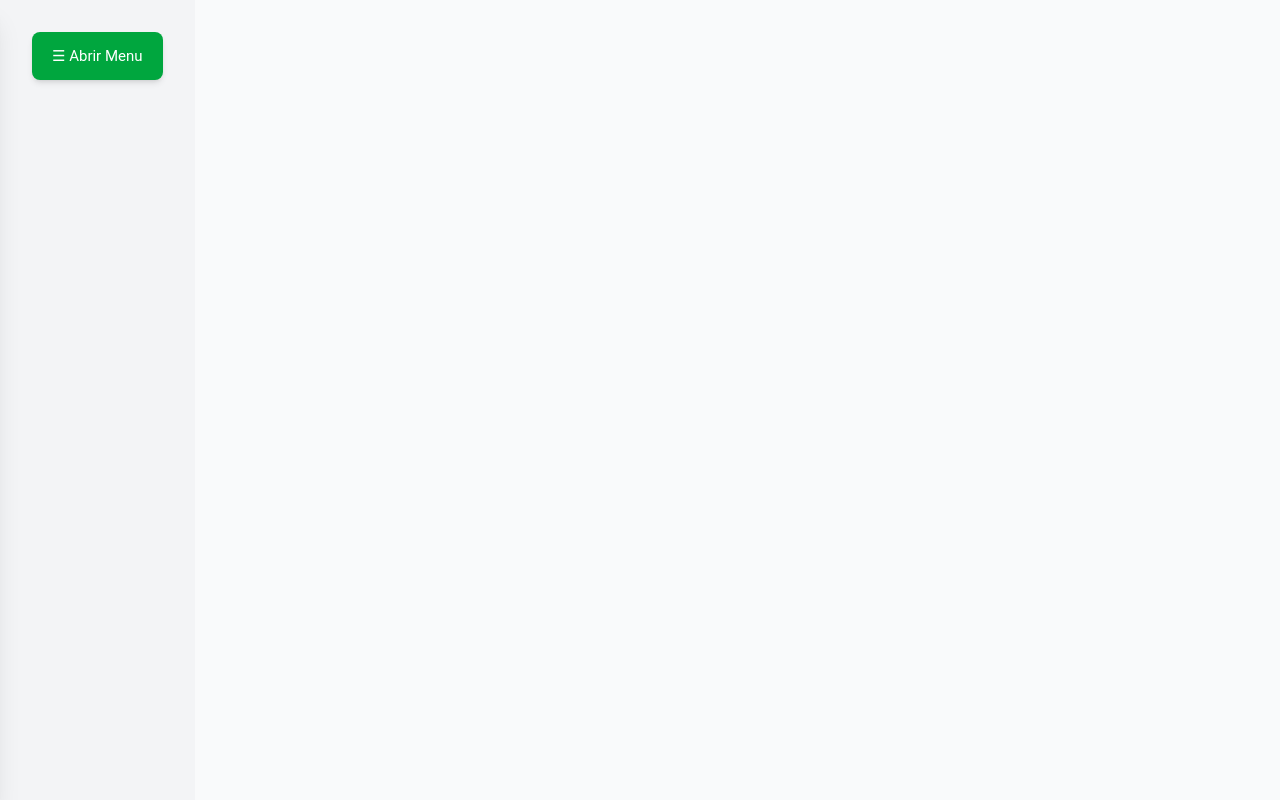
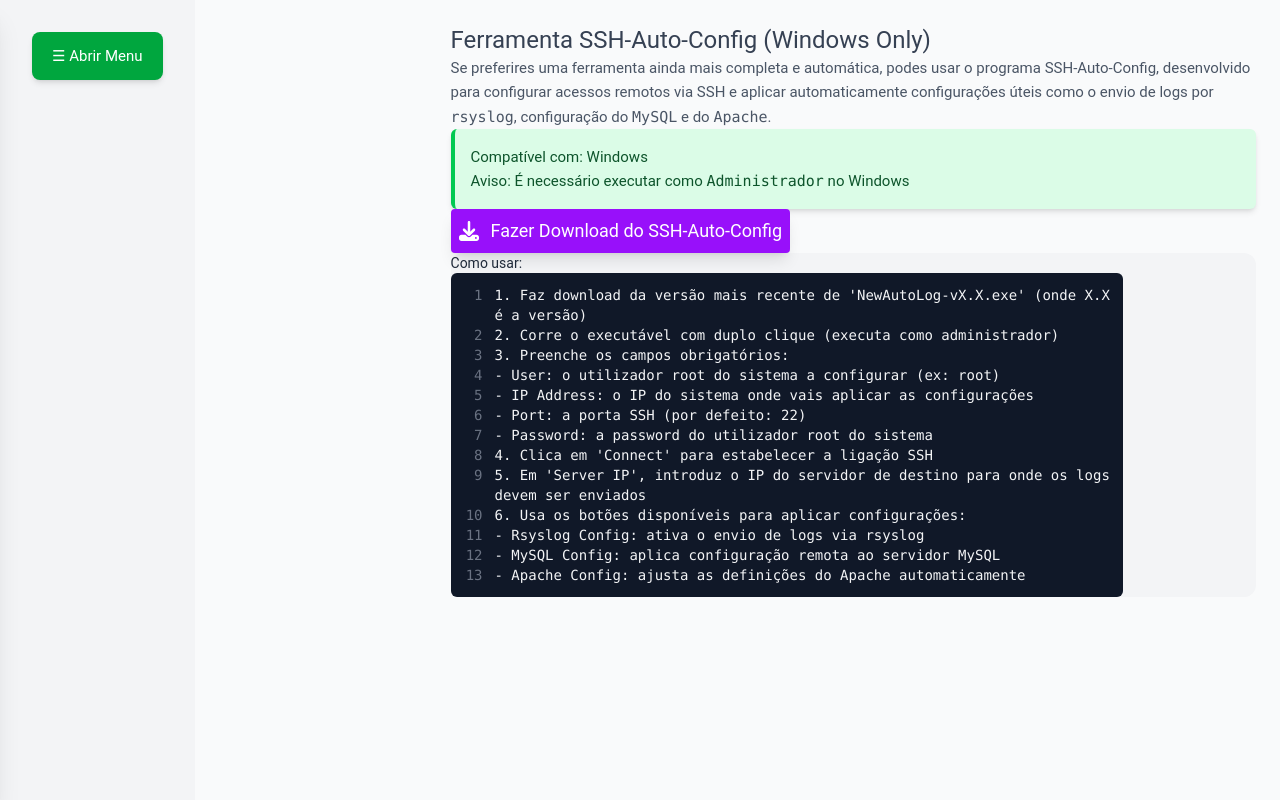
Before and after one commit to MigueXYZ/PI, a Vue app in the folder FrontEnd/: page /autotool in a window 1280 px wide. Built offline with nearby package versions, Linux system fonts and the light colour scheme.

Commit message:
New AutoTool Feature

```diff
--- a/FrontEnd/src/components/Sidebar.vue
+++ b/FrontEnd/src/components/Sidebar.vue
@@ -5,6 +5,7 @@ import router from "../router";
 
 const menuItems = [
   { label: "Início", route: "/", icon: "house", sub: "fas" },
+  { label: "Ferramenta automática", route:"/AutoTool", icon:"python", sub: "fab"},
   { label: "Maquinas Linux", route: "/MaquinasLinux", icon: "linux", sub: "fab" },
   { label: "Maquinas Windows", route: "/MaquinasWindows", icon: "windows", sub: "fab" },
   { label: "Switches Cisco", route: "/SwitchesCisco", icon: "globe", sub: "fas" },
--- a/FrontEnd/src/main.ts
+++ b/FrontEnd/src/main.ts
@@ -1,7 +1,7 @@
 import './assets/main.css'
 import { library } from '@fortawesome/fontawesome-svg-core'
 import { faHouse, faGear, faDatabase, faGlobe, faBars , faFeather } from '@fortawesome/free-solid-svg-icons'
-import { faWindows, faLinux } from '@fortawesome/free-brands-svg-icons'
+import { faWindows, faLinux, faPython } from '@fortawesome/free-brands-svg-icons'
 import { FontAwesomeIcon } from '@fortawesome/vue-fontawesome'
 
 import { createApp } from 'vue'
@@ -10,7 +10,7 @@ import { createPinia } from 'pinia'
 import App from './App.vue'
 import router from './router'
 
-library.add(faHouse, faGear, faDatabase, faWindows, faLinux ,faGlobe, faBars, faFeather)
+library.add(faHouse, faGear, faDatabase, faWindows, faLinux ,faGlobe, faBars, faFeather, faPython)
 
 const app = createApp(App)
 
--- a/FrontEnd/src/router/index.ts
+++ b/FrontEnd/src/router/index.ts
@@ -5,6 +5,7 @@ import windowsView from '@/views/windowsView.vue'
 import switchesCiscoView from '@/views/switchesCiscoView.vue'
 import mySqlView from '@/views/MySqlView.vue'
 import apacheView from '@/views/ApacheView.vue'
+import autoToolView from '@/views/AutoToolView.vue'
 
 const router = createRouter({
   history: createWebHistory(import.meta.env.BASE_URL),
@@ -39,6 +40,11 @@ const router = createRouter({
       name:'Apache',
       component:apacheView
     },
+    {
+      path:'/autotool',
+      name:'AutoTool',
+      component :autoToolView
+    },
   ],
 })
 
--- /dev/null
+++ b/FrontEnd/src/views/AutoToolView.vue
@@ -0,0 +1,48 @@
+<script setup lang="ts">
+  import CodeBlock from "@/components/CodeBlock.vue"
+</script>
+
+<template>
+  <article class="space-y-6">
+    <h3 class="text-2xl font-semibold text-gray-700">
+      Ferramenta SSH-Auto-Config (Windows Only)
+    </h3>
+
+    <p class="text-gray-600 leading-relaxed">
+      Se preferires uma ferramenta ainda mais completa e automática, podes usar o programa
+      <strong>SSH-Auto-Config</strong>, desenvolvido para configurar acessos remotos via SSH e aplicar automaticamente configurações úteis como o envio de logs por <code>rsyslog</code>, configuração do <code>MySQL</code> e do <code>Apache</code>.
+    </p>
+
+    <div class="bg-green-100 border-l-4 border-green-500 text-green-900 p-4 rounded-md shadow-md">
+      <p><strong>Compatível com:</strong> Windows</p>
+      <p><strong>Aviso:</strong> É necessário executar como <code>Administrador</code> no Windows</p>
+    </div>
+
+    <a
+      href="https://github.com/ssprata/ssh-auto-config/releases/"
+      class="inline-flex items-center gap-3 !p-2 m-2 rounded-sm font-bold text-lg shadow-lg transition duration-200 bg-purple-600 !text-white hover:bg-purple-700 hover:text-white"
+    >
+      <svg xmlns="http://www.w3.org/2000/svg" class="w-5 h-5" viewBox="0 0 512 512" fill="currentColor">
+        <path d="M288 32c0-17.7-14.3-32-32-32s-32 14.3-32 32l0 242.7-73.4-73.4c-12.5-12.5-32.8-12.5-45.3 0s-12.5 32.8 0 45.3l128 128c12.5 12.5 32.8 12.5 45.3 0l128-128c12.5-12.5 12.5-32.8 0-45.3s-32.8-12.5-45.3 0L288 274.7 288 32zM64 352c-35.3 0-64 28.7-64 64l0 32c0 35.3 28.7 64 64 64l384 0c35.3 0 64-28.7 64-64l0-32c0-35.3-28.7-64-64-64l-101.5 0-45.3 45.3c-25 25-65.5 25-90.5 0L165.5 352 64 352zm368 56a24 24 0 1 1 0 48 24 24 0 1 1 0-48z"/>
+      </svg>
+      <span>Fazer Download do SSH-Auto-Config</span>
+    </a>
+
+    <div class="bg-gray-100 rounded-xl text-sm text-gray-800 mt-4 space-y-2">
+      <p class="font-semibold">Como usar:</p>
+      <CodeBlock :code-content="`1. Faz download da versão mais recente de 'NewAutoLog-vX.X.exe' (onde X.X é a versão)
+2. Corre o executável com duplo clique (executa como administrador)
+3. Preenche os campos obrigatórios:
+   - User: o utilizador root do sistema a configurar (ex: root)
+   - IP Address: o IP do sistema onde vais aplicar as configurações
+   - Port: a porta SSH (por defeito: 22)
+   - Password: a password do utilizador root do sistema
+4. Clica em 'Connect' para estabelecer a ligação SSH
+5. Em 'Server IP', introduz o IP do servidor de destino para onde os logs devem ser enviados
+6. Usa os botões disponíveis para aplicar configurações:
+   - Rsyslog Config: ativa o envio de logs via rsyslog
+   - MySQL Config: aplica configuração remota ao servidor MySQL
+   - Apache Config: ajusta as definições do Apache automaticamente`" />
+    </div>
+  </article>
+</template>
--- a/FrontEnd/src/views/DashboardView.vue
+++ b/FrontEnd/src/views/DashboardView.vue
@@ -1,14 +1,21 @@
 <template>
-  <div class="w-full min-h-screen flex justify-center items-center bg-gray-50 px-4">
-    <div class="w-full max-w-3xl bg-white shadow-lg text-center rounded-xl p-6">
+  <div class="w-full min-h-screen flex justify-center items-start bg-gray-50 px-4 py-10">
+    <div class="w-full max-w-5xl bg-white shadow-lg text-center rounded-xl p-6">
       <h1 class="text-4xl font-bold text-gray-900">Dashboard</h1>
       <p class="text-gray-700 mt-3 text-lg">
         Bem-vindo ao painel de controlo! Aqui você pode acessar as configurações de sistemas e serviços de forma rápida e fácil.
       </p>
 
       <!-- Configuração De Sistemas -->
-      <h2 class="mt-10 pt-10 pb-5 mb-6 text-3xl font-semibold text-green-700">Configuração De Sistemas</h2>
-      <div class="grid grid-cols-1 sm:grid-cols-2 md:grid-cols-3 gap-6">
+      <h2 class="mt-10 mb-6 text-3xl font-semibold text-green-700">Configuração De Sistemas</h2>
+      <div class="grid grid-cols-1 sm:grid-cols-2 md:grid-cols-4 gap-6">
+        <button
+          class="flex flex-col items-center justify-center p-6 bg-gray-100 rounded-lg shadow hover:bg-green-100 transition"
+          @click="navigateTo('/AutoTool')"
+        >
+          <font-awesome-icon :icon="['fab', 'python']" class="text-3xl mb-2 text-green-600" />
+          <span class="font-semibold text-gray-800">Ferramenta Automática (Windows)</span>
+        </button>
         <button
           class="flex flex-col items-center justify-center p-6 bg-gray-100 rounded-lg shadow hover:bg-green-100 transition"
           @click="navigateTo('/MaquinasLinux')"
@@ -33,8 +40,8 @@
       </div>
 
       <!-- Configuração De Serviços -->
-      <h2 class="mt-10 pt-10 pb-5 mb-6 text-3xl font-semibold text-green-700">Configuração De Serviços</h2>
-      <div class="grid grid-cols-1 sm:grid-cols-2 md:grid-cols-3 gap-6">
+      <h2 class="mt-10 mb-6 text-3xl font-semibold text-green-700">Configuração De Serviços</h2>
+      <div class="grid grid-cols-1 sm:grid-cols-2  gap-6">
         <button
           class="flex flex-col items-center justify-center p-6 bg-gray-100 rounded-lg shadow hover:bg-green-100 transition"
           @click="navigateTo('/mysql')"
@@ -53,13 +60,3 @@
     </div>
   </div>
 </template>
-
-
-<script setup lang="ts">
-import { FontAwesomeIcon } from "@fortawesome/vue-fontawesome";
-import router from "../router";
-
-const navigateTo = (route: string) => {
-  router.push(route);
-};
-</script>
```
